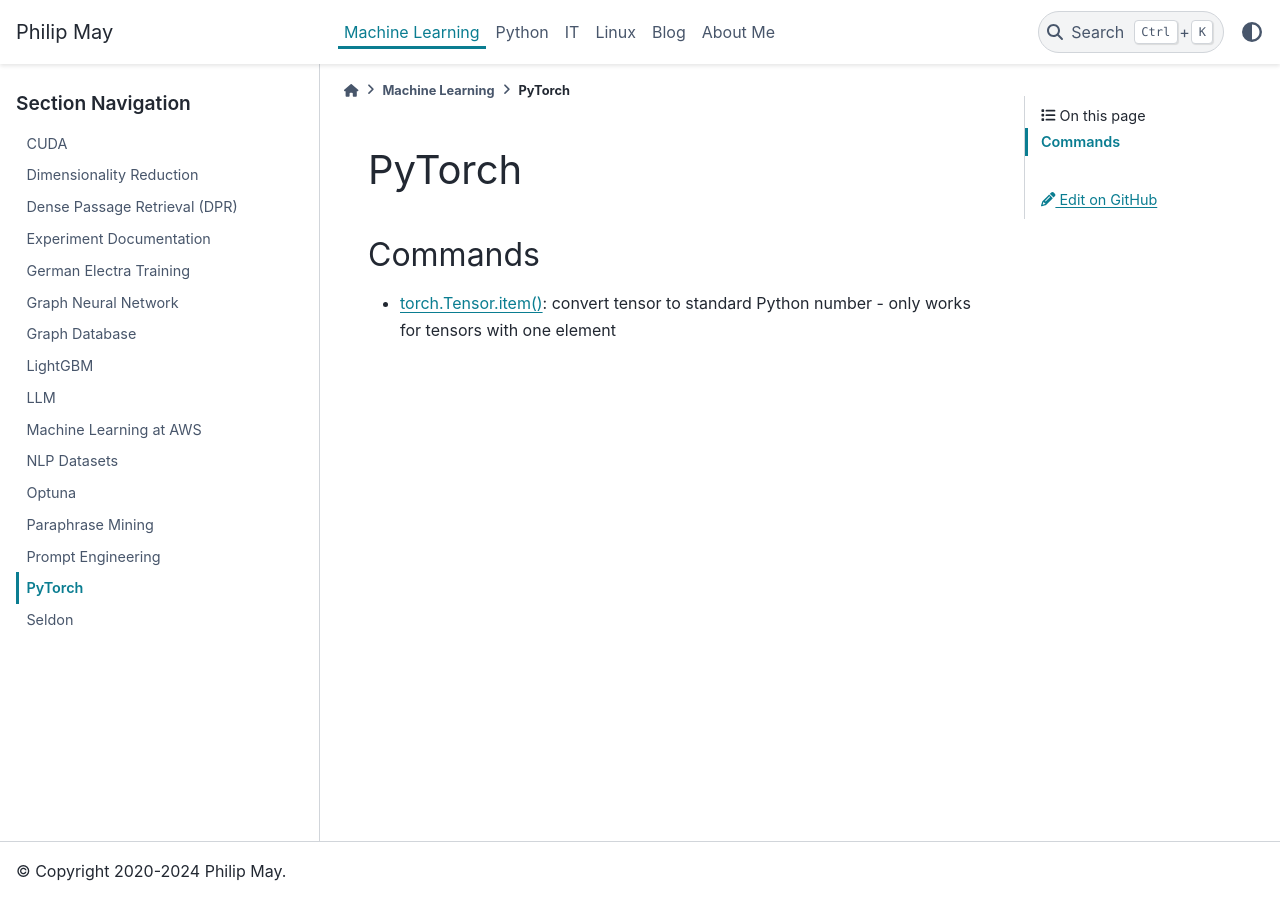
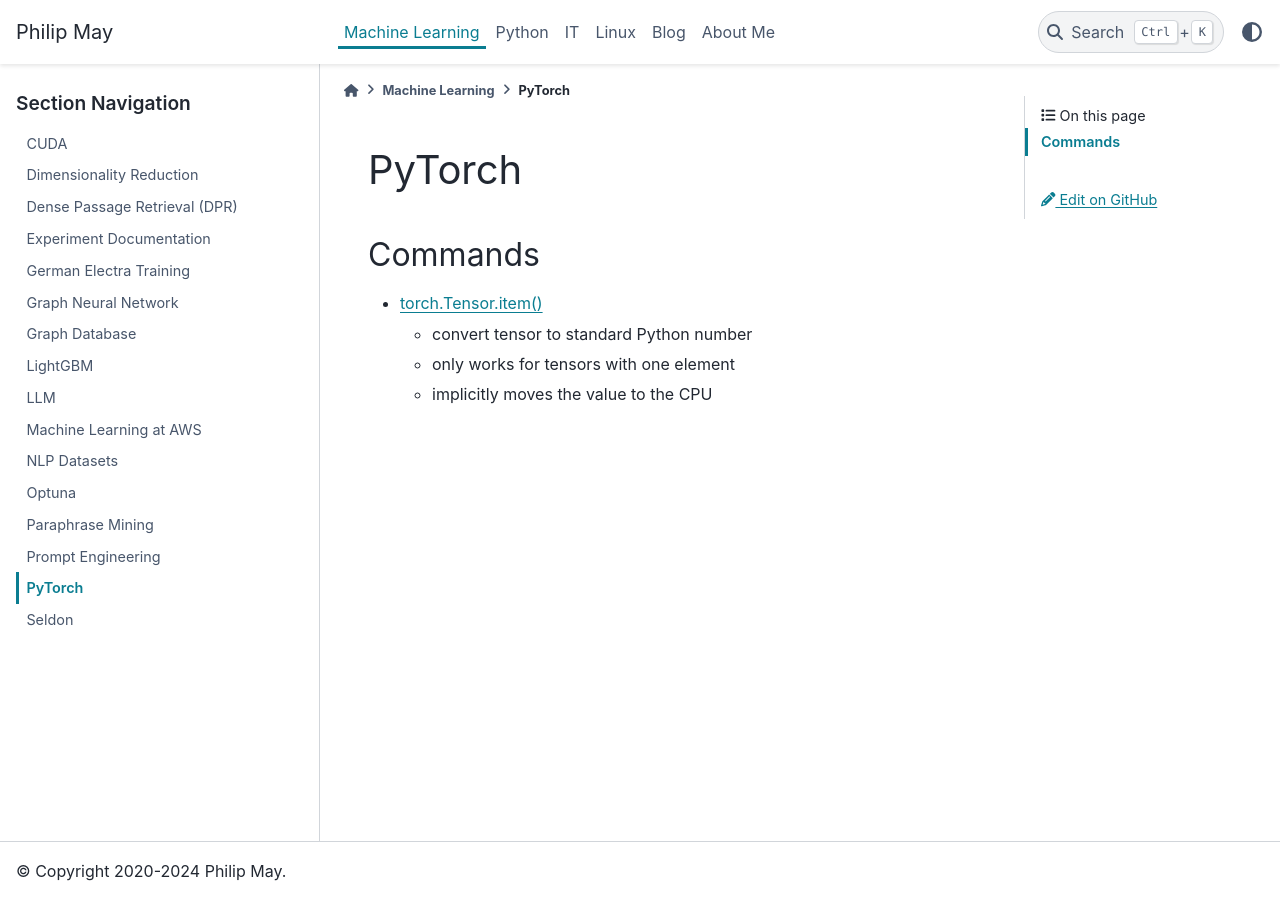
Before and after one commit to PhilipMay/PhilipMay_org, a Sphinx documentation site: the page built from source/machine-learning/pytorch.md, in a window 1280 px wide. Built offline with Sphinx 7.4.7 and the PyData theme 0.15.4, drawn with Linux system fonts in a browser that asks for light colours; comment, search, counter and statistics services are not loaded.

Commit message:
Update pytorch.md

```diff
--- a/source/machine-learning/pytorch.md
+++ b/source/machine-learning/pytorch.md
@@ -2,4 +2,7 @@
 
 ## Commands
 
-- [torch.Tensor.item()](https://pytorch.org/docs/stable/generated/torch.Tensor.item.html): convert tensor to standard Python number - only works for tensors with one element
+- [torch.Tensor.item()](https://pytorch.org/docs/stable/generated/torch.Tensor.item.html)
+  - convert tensor to standard Python number
+  - only works for tensors with one element
+  - implicitly moves the value to the CPU
```
